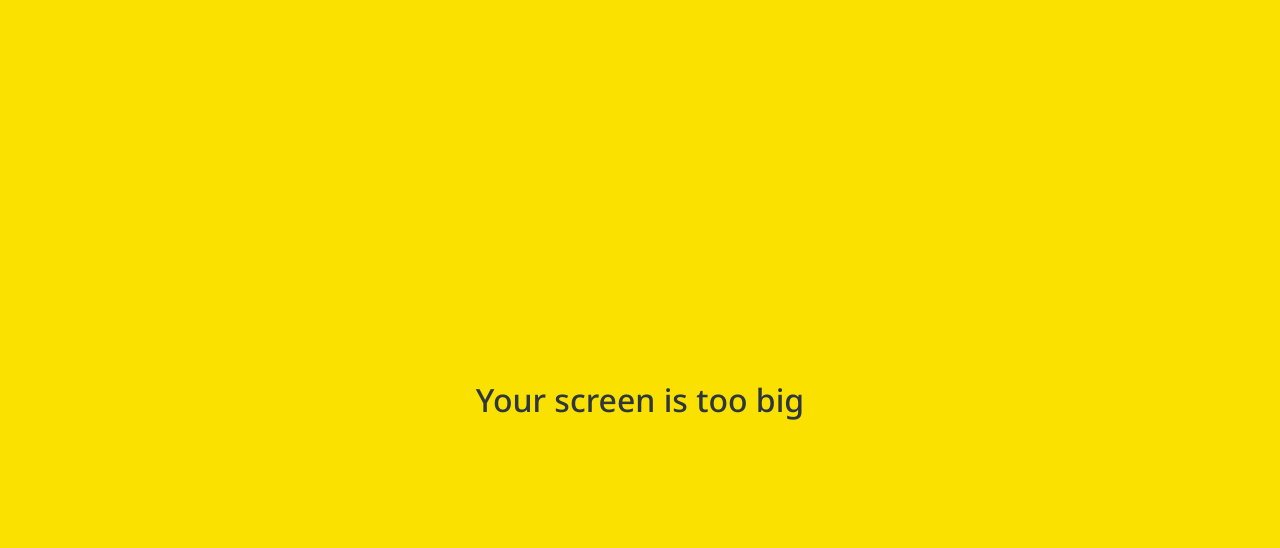
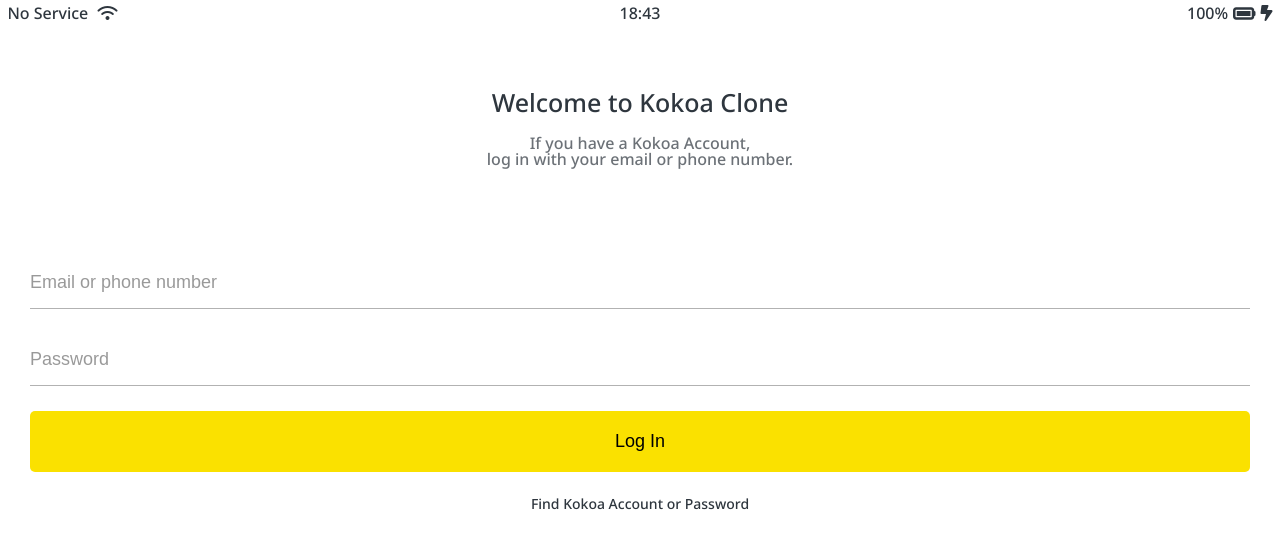
Before and after one commit to jinsun7/kokoa-clone, a plain HTML site: page index.html in a window 1280 px wide. Drawn offline with Linux system fonts and the light colour scheme.

Commit message:
delete @media

```diff
--- a/css/component/no-mobile.css
+++ b/css/component/no-mobile.css
@@ -1,23 +1,3 @@
 #no-mobile {
     display: none;
 }
-
-@media screen and (min-width: 640px){
-    #no-mobile {
-        position: fixed;
-        position: absolute;
-        z-index: 99;
-        height: 100%;
-        width: 100%;
-        background-color: var(--yellow);
-        display: flex;
-        top: 0;
-        justify-content: center;
-        align-items: center;
-        font-size: 32px;
-    }
-
-body {
-    overflow: hidden;
-    }
-}
--- a/css/styles.css
+++ b/css/styles.css
@@ -21,6 +21,7 @@
 @import "screens/more.css";
 @import "screens/settings.css";
 @import "screens/chats.css";
+@import "screens/ui-setting.css";
 
 body {
     color: #2e363e;
```
